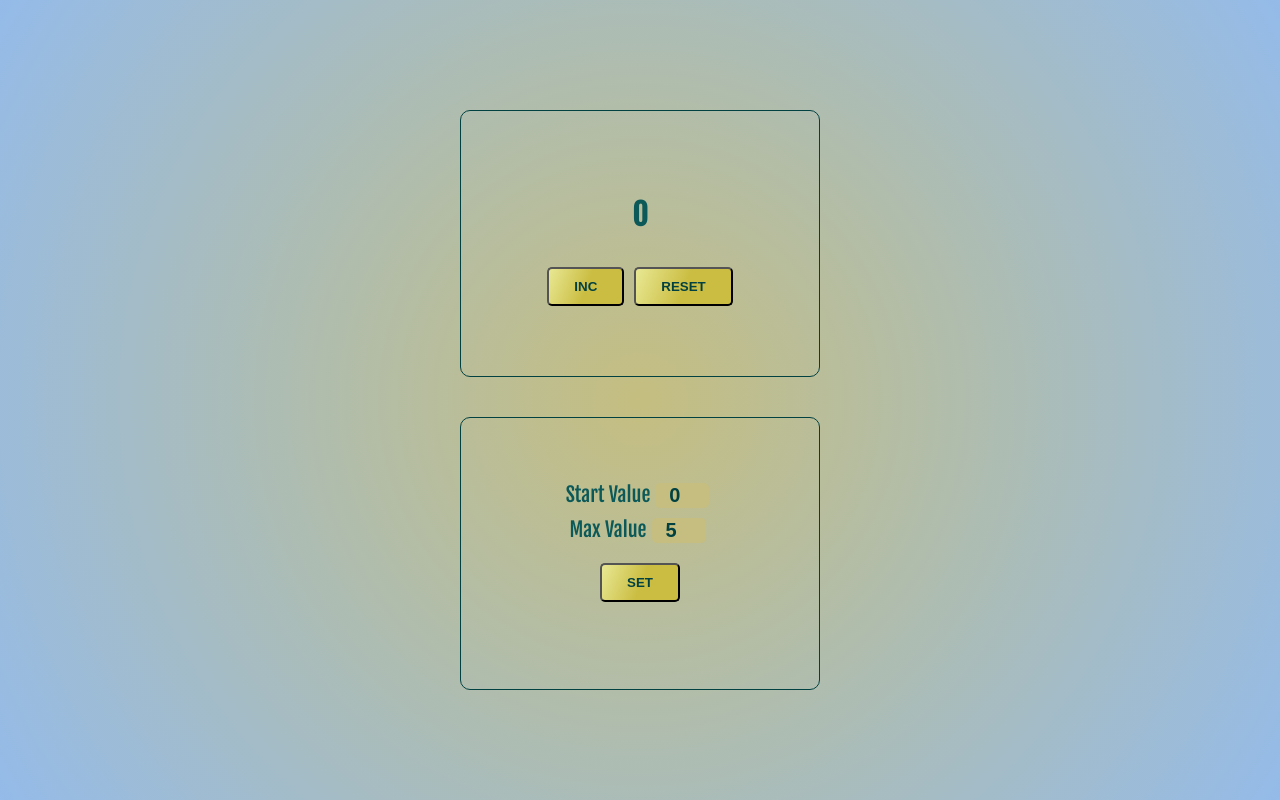
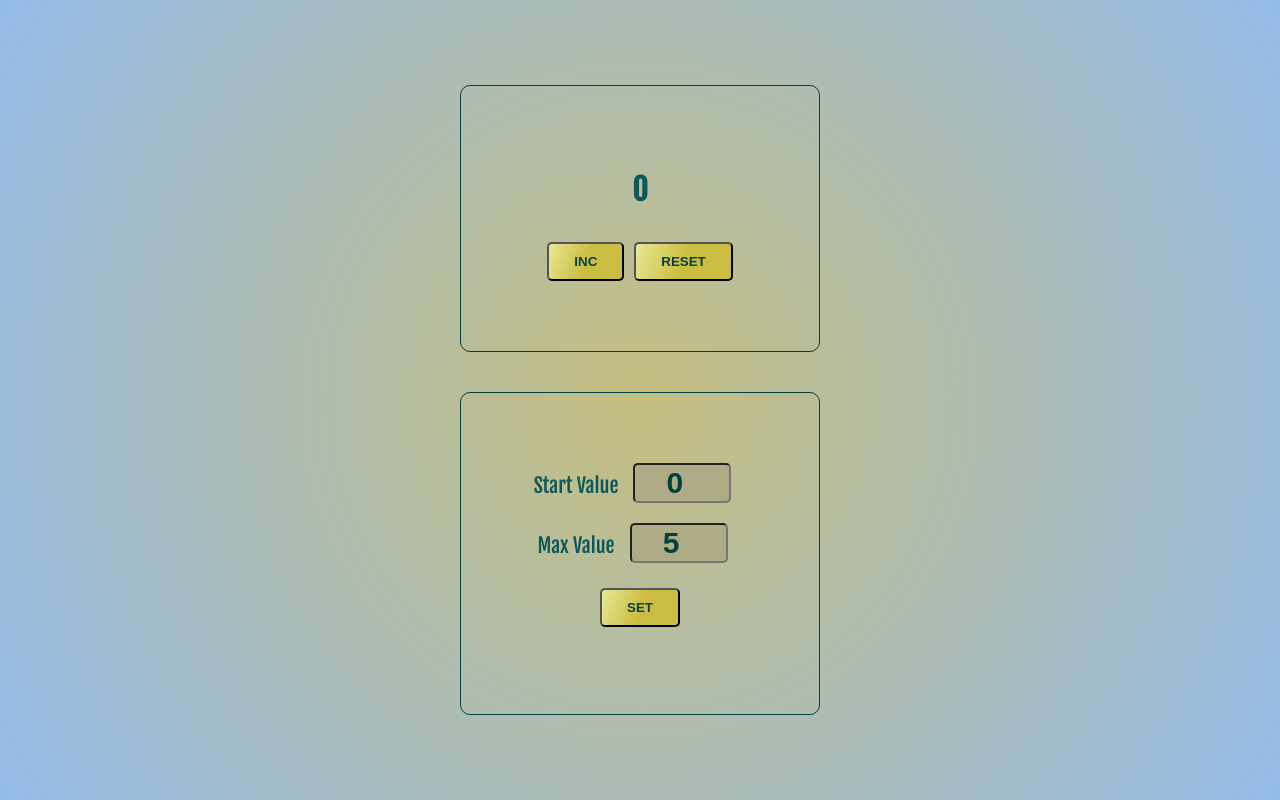
Before and after one commit to VladKravets/Counter, a React (Create React App) app in the folder my-app/: page / in a window 1280 px wide. Built offline with nearby package versions, Linux system fonts and the light colour scheme.

Commit message:
styling and fix project

```diff
--- a/my-app/src/App.css
+++ b/my-app/src/App.css
@@ -47,36 +47,19 @@ body {
   margin-top: 10px;
   padding: 5px;
 }
-
-.btn {
-  background-color: #ab9115;
-  outline: none;
-  border: none;
-  border-radius: 5px;
-  padding:  10px 30px;
-  margin: 10px;
-  color: #024141;
-  font-weight: bold;
-}
-
 .btn:disabled {
 opacity: 0.1;
 }
 
-.btn:active {
-  background-color: #504a27;
-}
 .inputValue {
-  width: 50px;
-  background-color: #c5be80;
+  width: 90px;
+  background-color: #afab84;
   color: #024141;
   font-weight: bold;
-  font-size: 20px;
+  font-size: 30px;
   text-align: center;
-  outline: none;
-  border: none;
   border-radius:5px;
-  margin: 5px;
+  margin: 10px 15px;
 }
 
 .errorField{
```
